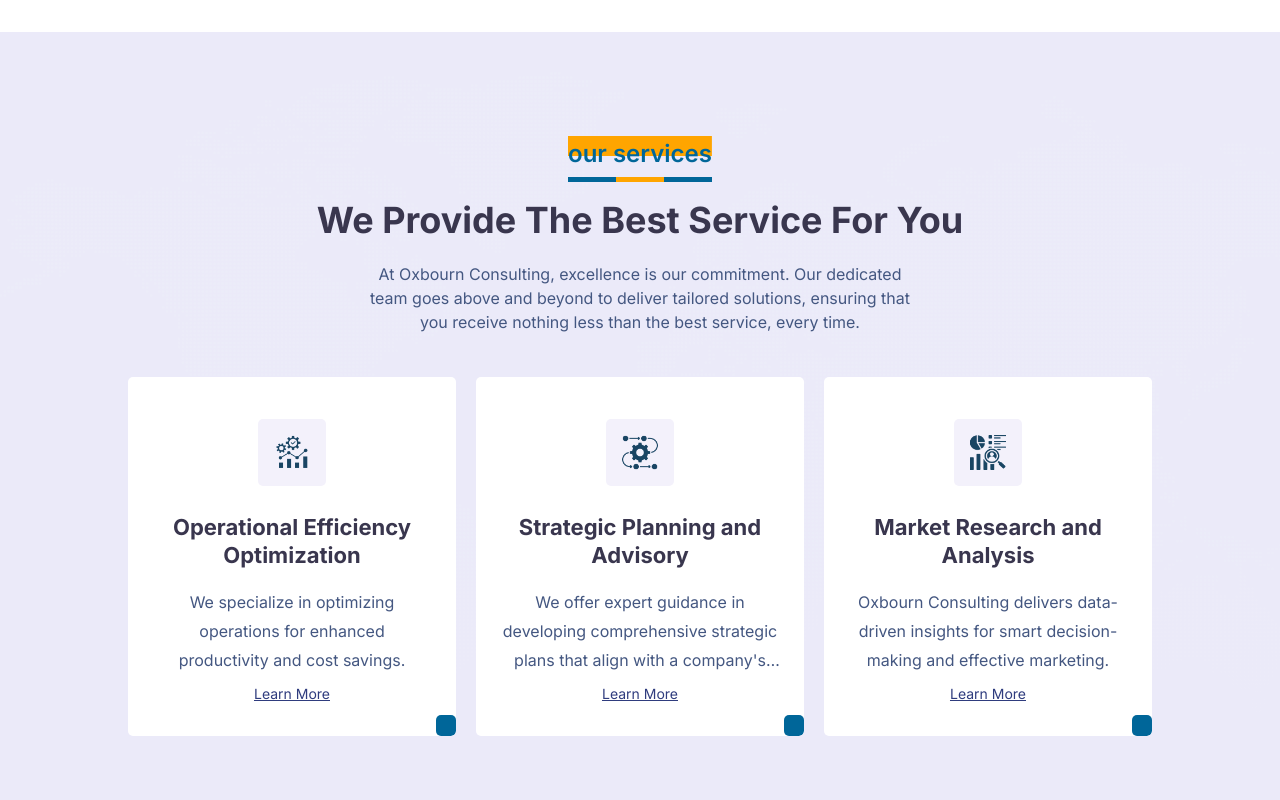
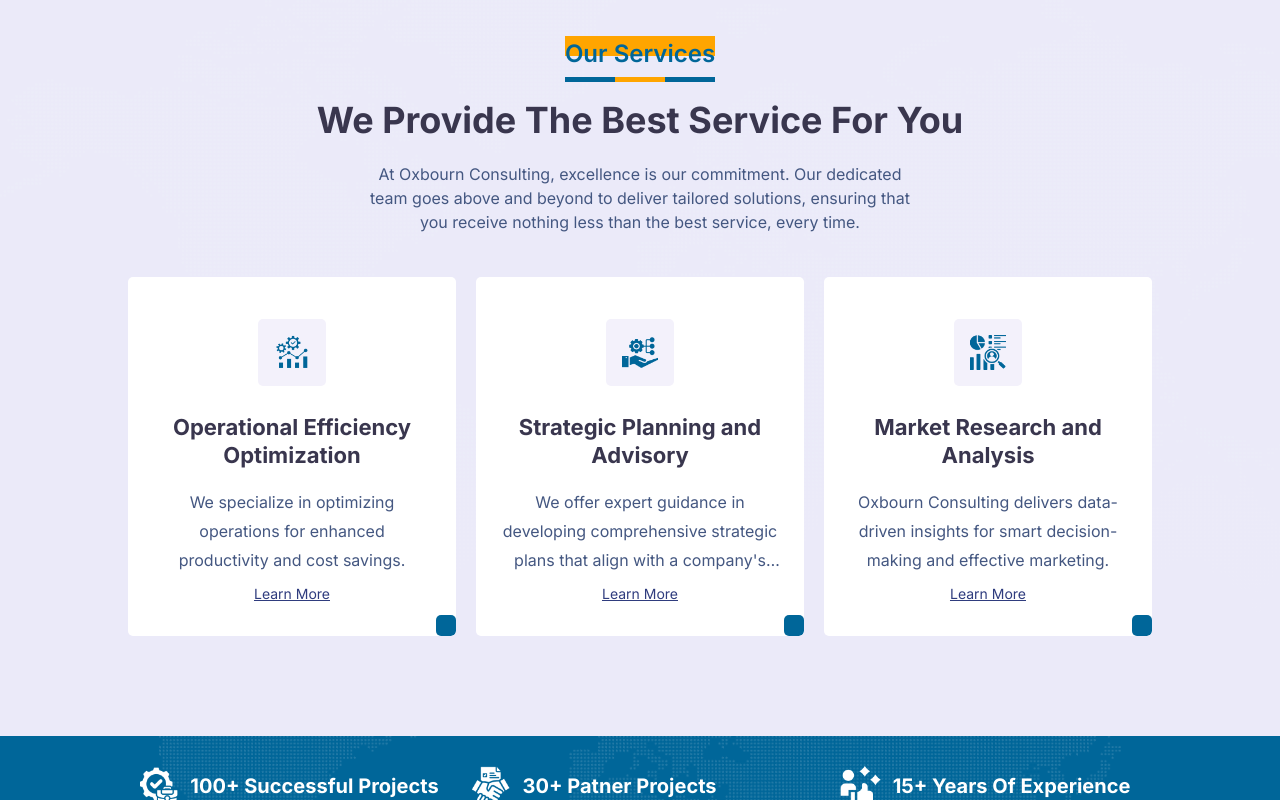
Before and after one commit to frank1003A/oxbourn_website, a Next.js app: page / in a window 1280 px wide. Shown: the part 1640-2440 px from the top of the page. Built offline with nearby package versions, Linux system fonts and the light colour scheme.

Commit message:
update 3 files and create 1 file

```diff
--- a/src/components/UI/Services.tsx
+++ b/src/components/UI/Services.tsx
@@ -15,7 +15,7 @@
       id="#services"
     >
       <Stack align={"center"}>
-        <SectionTag title="our services" />
+        <SectionTag title="Our Services" />
         <Stack
           align={"center"}
           m={"auto"}
@@ -54,17 +54,17 @@
         </Stack>
         <SimpleGrid columns={{ base: 1, sm: 1, md: 2, lg: 3 }} gap={5}>
           <CustomCard
-            imgSrc="/assets/oe.png"
+            imgSrc="/assets/oe2.png"
             heading="Operational Efficiency Optimization"
             description="We specialize in optimizing operations for enhanced productivity and cost savings."
           />
           <CustomCard
-            imgSrc="/assets/sp.png"
+            imgSrc="/assets/sp2.png"
             heading="Strategic Planning and Advisory"
             description="We offer expert guidance in developing comprehensive strategic plans that align with a company's goals."
           />
           <CustomCard
-            imgSrc="/assets/mr.png"
+            imgSrc="/assets/mr2.png"
             heading="Market Research and Analysis"
             description="Oxbourn Consulting delivers data-driven insights for smart decision-making and effective marketing."
           />
--- a/src/pages/index.tsx
+++ b/src/pages/index.tsx
@@ -7,7 +7,6 @@
 import LatestArticle from "@/components/UI/LatestArticle";
 import Portfolio from "@/components/UI/Portfolio";
 import Services from "@/components/UI/Services";
-import Stats from "@/components/stats/Stats";
 import Customlayout from "@/layouts/Customlayout";
 import { useToken } from "@chakra-ui/react";
 import { useEffect, useState } from "react";
@@ -36,10 +35,9 @@
       ) : (
         <Customlayout>
           <Hero />
-          <Banner />
           <About />
           <Services />
-          <Stats />
+          <Banner />
           <Portfolio />
           <ChooseUs />
           <LatestArticle />
@@ -53,6 +51,7 @@
               display: "flex",
               alignItems: "center",
               justifyContent: "center",
+              borderRadius: "4px",
             }}
           />
         </Customlayout>
--- a/src/styles/globals.css
+++ b/src/styles/globals.css
@@ -18,5 +18,6 @@
 @media (max-width: 768px) {
   img {
     width: 100%;
+    max-height: 400px;
   }
 }
```
Also changed, not shown: src/pages/about.tsx (added).
